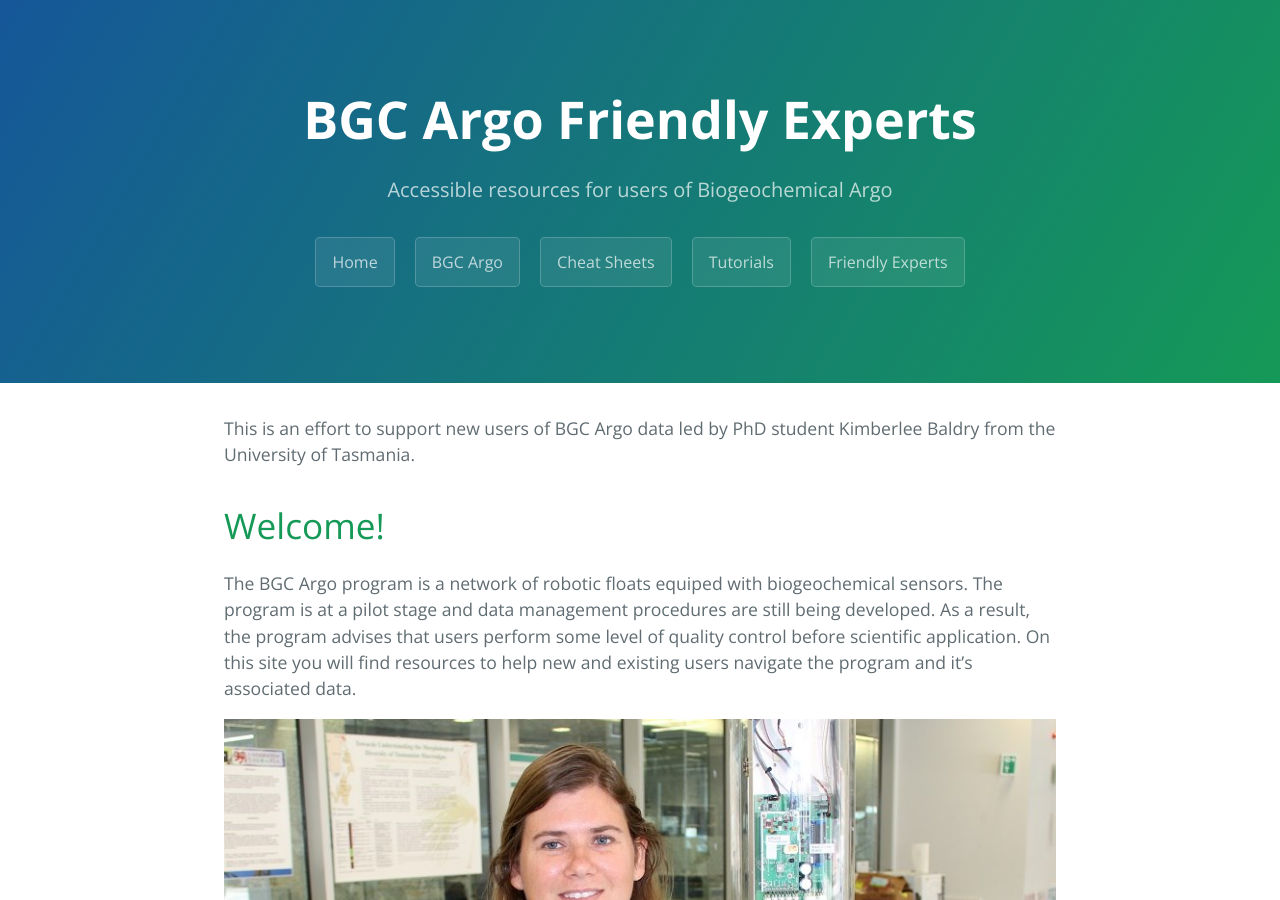
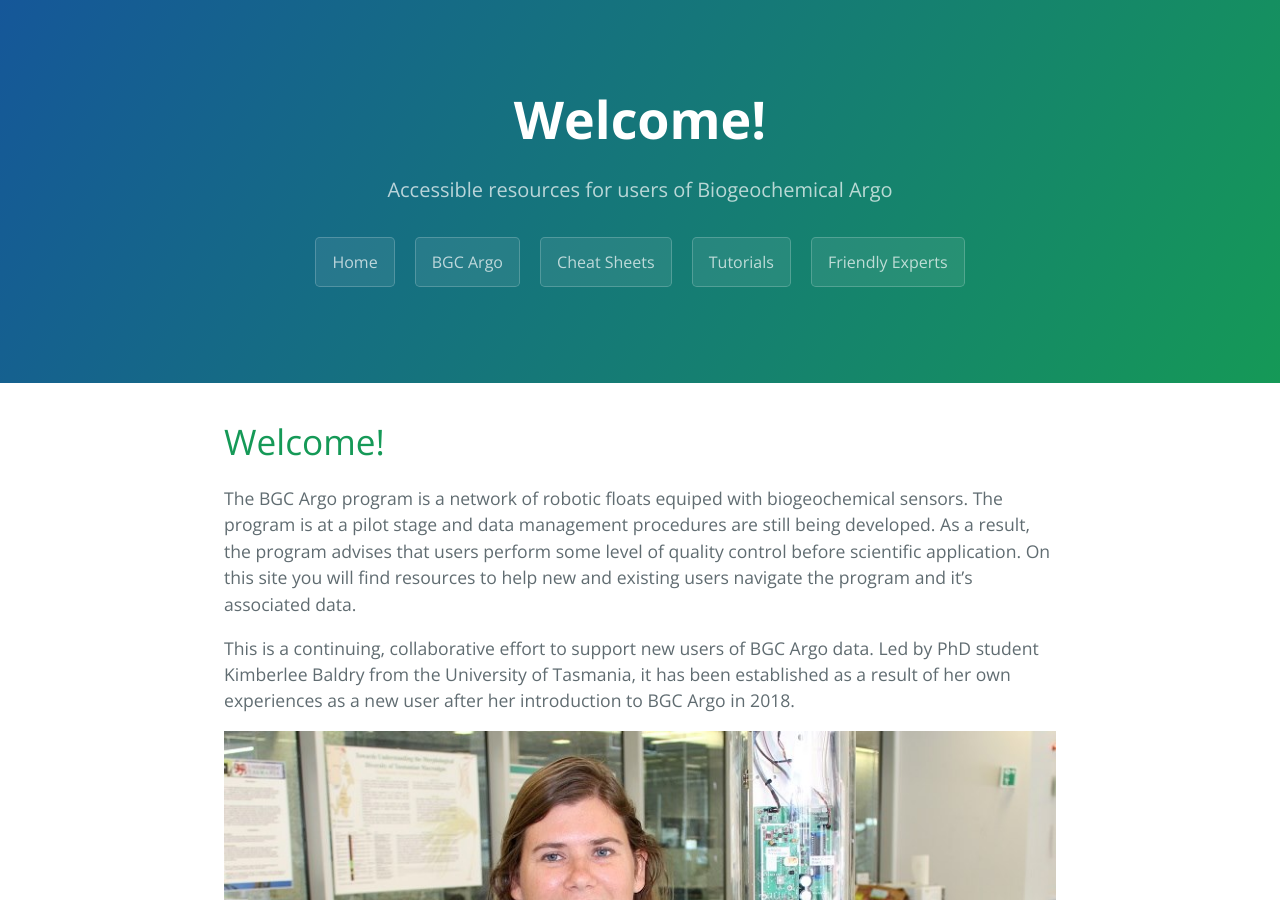
Before and after one commit to KimBaldry/FriendlyExperts, a Jekyll site: the page built from index.md, in a window 1280 px wide and 900 px high. Built offline with Jekyll 4.4.1, drawn with Linux system fonts in a browser that asks for light colours; our own code applies the rules of GitHub Pages for plain Markdown files.

Commit message:
Update index.md

```diff
--- a/index.md
+++ b/index.md
@@ -1,11 +1,11 @@
 ---
 layout: default
 ---
-
-This is an effort to support new users of BGC Argo data led by PhD student Kimberlee Baldry from the University of Tasmania.
 
 # Welcome!
 
 The BGC Argo program is a network of robotic floats equiped with biogeochemical sensors. The program is at a pilot stage and data management procedures are still being developed. As a result, the program advises that users perform some level of quality control before scientific application. On this site you will find resources to help new and existing users navigate the program and it's associated data.
 
+This is a continuing, collaborative effort to support new users of BGC Argo data. Led by PhD student Kimberlee Baldry from the University of Tasmania, it has been established as a result of her own experiences as a new user after her introduction to BGC Argo in 2018.
+
 ![KimBaldry](SCAR_profile.jpg)
```
